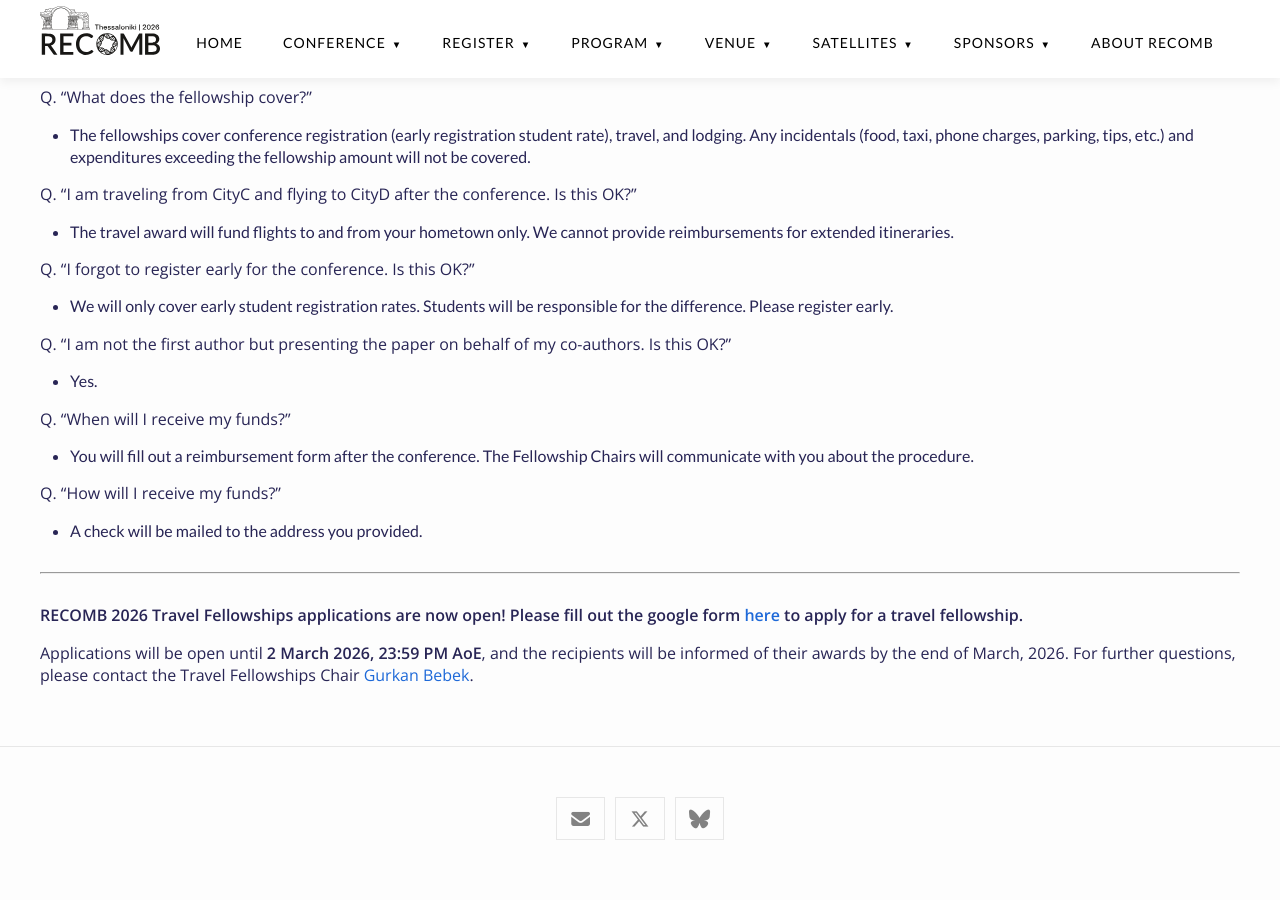
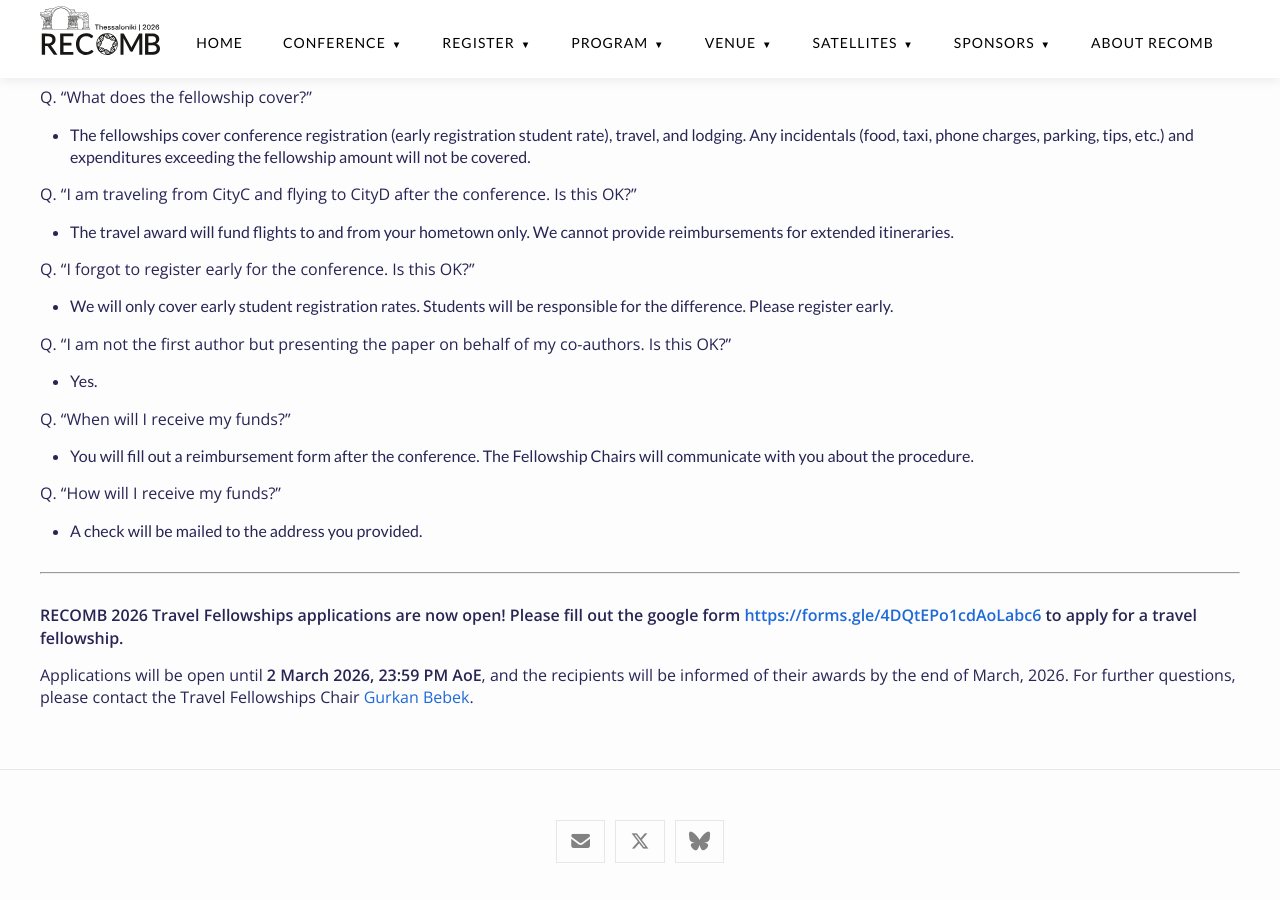
Before and after one commit to recomb-conference/recomb2026, a Jekyll site: the page built from travel_fellowships.md, in a window 1280 px wide and 900 px high, scrolled down 562 px. Built offline with Jekyll 4.4.1, drawn with Linux system fonts in a browser that asks for light colours; nearby versions of some CDN libraries; before the commit the page ends 1439 px from its top, so only the background shows below that.

Commit message:
Update travel_fellowships.md

```diff
--- a/travel_fellowships.md
+++ b/travel_fellowships.md
@@ -34,6 +34,6 @@ Q. "How will I receive my funds?"
 
 ---
 
-**RECOMB 2026 Travel Fellowships applications are now open! Please fill out the google form <a href="https://forms.gle/4DQtEPo1cdAoLabc6" target=_blank>here</a> to apply for a travel fellowship.**
+**RECOMB 2026 Travel Fellowships applications are now open! Please fill out the google form [https://forms.gle/4DQtEPo1cdAoLabc6](here) to apply for a travel fellowship.**
 
 Applications will be open until **{{ site.deadlines.travel_fellow_application }}**, and the recipients will be informed of their awards by the end of March, 2026. For further questions, please contact the Travel Fellowships Chair [{{ site.team.travel_fellowship_chair }}](mailto:{{ site.team.travel_fellowship_chair_email }}).
```
